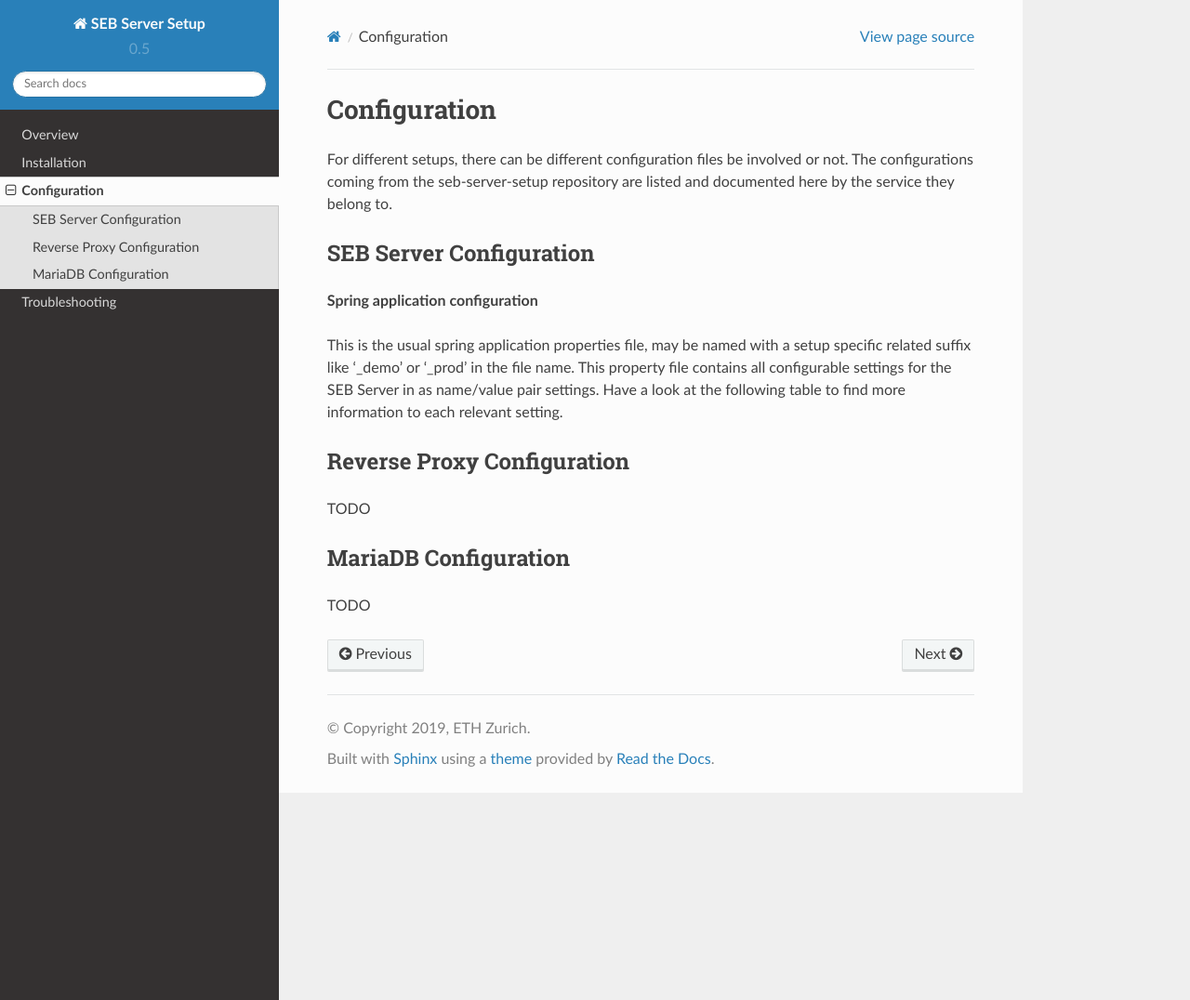
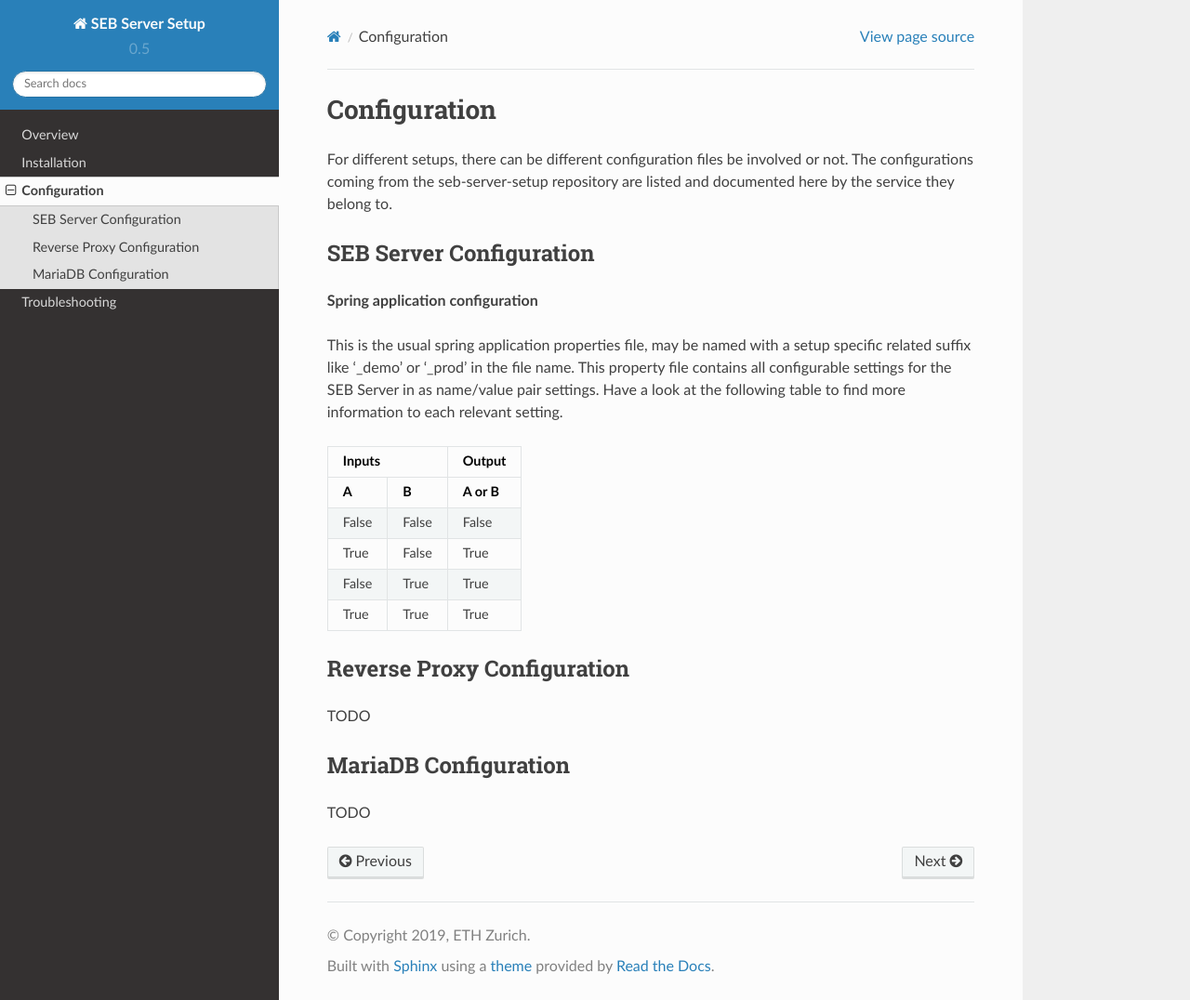
Before and after one commit to SafeExamBrowser/seb-server-setup, a Sphinx documentation site: the page built from docs/configuration.rst, in a window 1280 px wide and 1076 px high. Shown: the whole window at 93% size. Built offline with Sphinx 7.4.7 and the Read the Docs theme 2.0.0, drawn with Linux system fonts in a browser that asks for light colours; formulas are drawn with MathJax 3.

Commit message:
simple table

```diff
--- a/docs/configuration.rst
+++ b/docs/configuration.rst
@@ -16,11 +16,16 @@
 SEB Server in as name/value pair settings. Have a look at the following table to find more information
 to each relevant setting.
 
-=============== =============== ======
-Property Name  Description    Info
-=============== =============== ======
-1               2               3
-=============== =============== ======
+=====  =====  ======
+   Inputs     Output
+------------  ------
+  A      B    A or B
+=====  =====  ======
+False  False  False
+True   False  True
+False  True   True
+True   True   True
+=====  =====  ======
 
 
 
```
